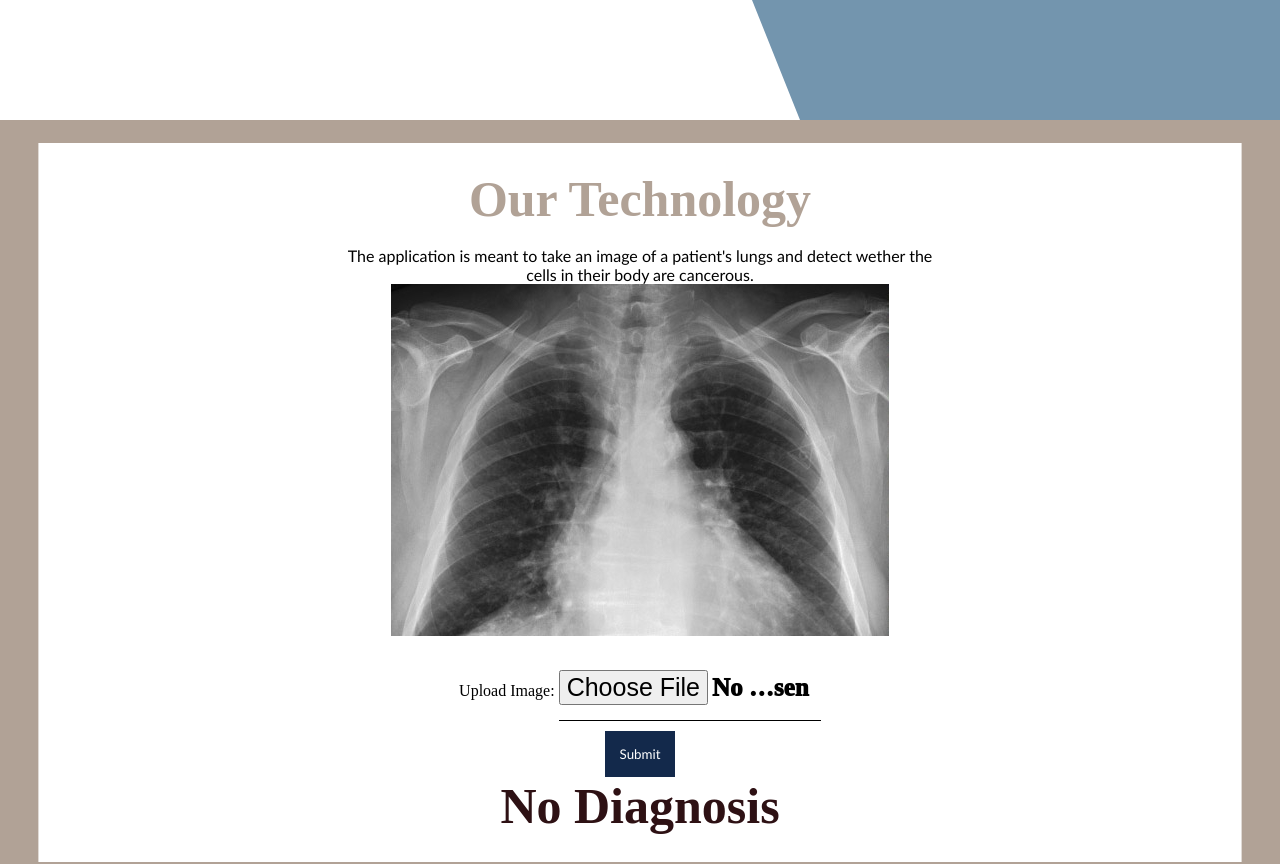
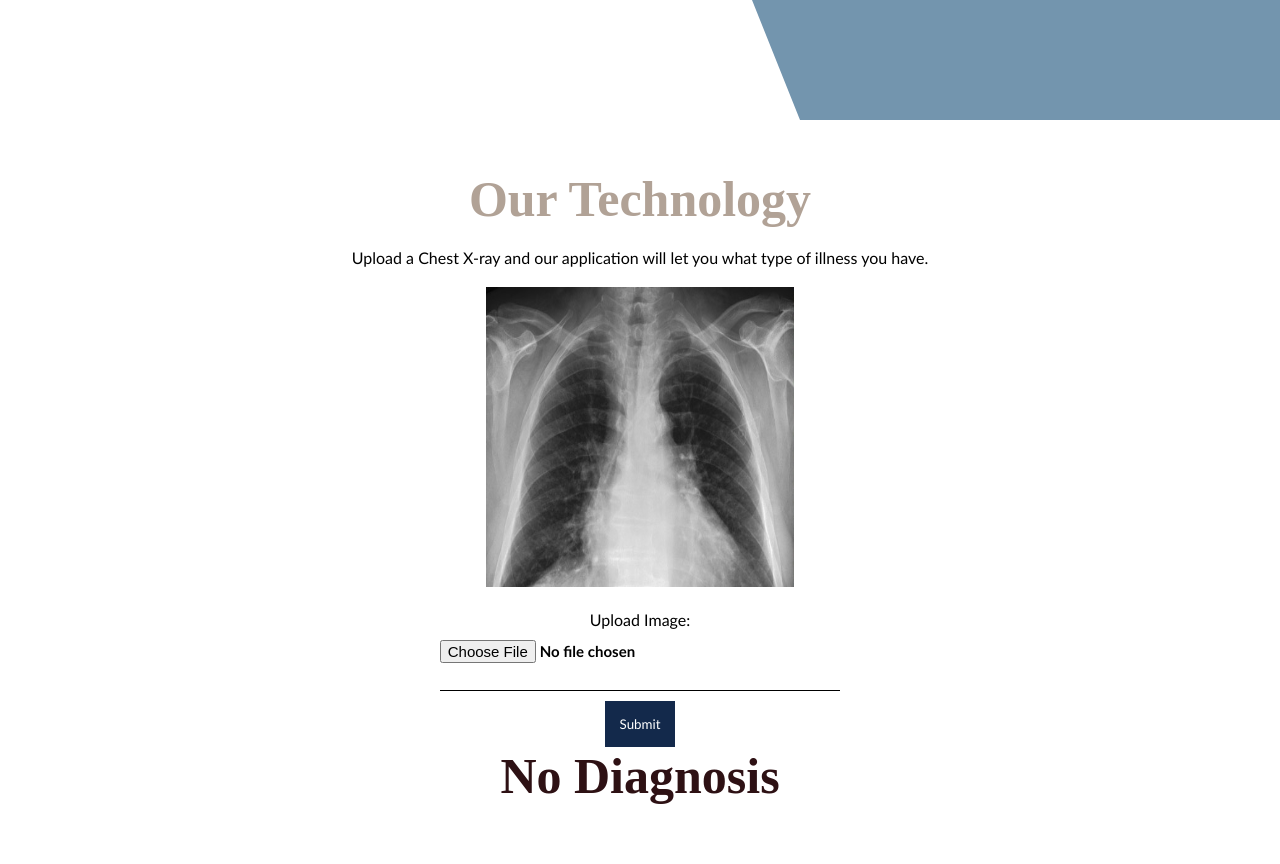
Before and after one commit to Aran0713/X-Ray-Analysis-Machine-learning-Project, a React (Create React App) app: page / in a window 1280 px wide. Shown: the part 680-1544 px from the top of the page. Built offline with nearby package versions, Linux system fonts and the light colour scheme; a web font is replaced by a local one.

Commit message:
Design changes on Tech page

```diff
--- a/src/Components/technologiesList/technologiesList.css
+++ b/src/Components/technologiesList/technologiesList.css
@@ -13,20 +13,37 @@
 }
 
 .tl-desc{
+
+    width: 600;
     font-family:'Gill Sans', 'Gill Sans MT', Calibri, 'Trebuchet MS', sans-serif;
+
+}
+
+.c-desc{
+    padding: 20px;
+}
+
+img{
+
+    width: 50%;
+    height: 300px;
+}
+
+.t-uploadText{
+    font-family:'Gill Sans', 'Gill Sans MT', Calibri, 'Trebuchet MS', sans-serif;
+}
+
+.t-inputFile{
+    font-size: 15px;
+    font-family:'Gill Sans', 'Gill Sans MT', Calibri, 'Trebuchet MS', sans-serif;
+    width: 100%;
+
 }
 
 .tl-title{
     font-size: 50px;
     font-weight: 600;
     color: #B1A296;
-}
-
-.tl-list{
-    width: 100%;
-    display: flex;
-    flex-wrap: wrap;
-    justify-content: space-evenly
 }
 
 .t{
--- a/src/Components/technologiesList/technologiesList.jsx
+++ b/src/Components/technologiesList/technologiesList.jsx
@@ -43,31 +43,21 @@ const TechnologiesList = () => {
 
   return (
     <div>
-      {" "}
       <div className="tl">
-        <div className="t-store">
-          <div className="t-bg"></div>
-        </div>
-
         <div className="tl-text">
           <h1 className="tl-title">Our Technology</h1>
         </div>
-        <br />
-        <div style={{ width: 600 }}>
+
+        <div className="tl-desc">
           <p className="c-desc">
-            The application is meant to take an image of a patient's lungs and
-            detect wether the cells in their body are cancerous.
+            Upload a Chest X-ray and our application will let you what type of illness you have.
           </p>
-          <img
-            src={previewImage}
-            // height={200} width={200}
-          />
+          <img src={previewImage} alt="default"/>
         </div>
 
         <form action="">
-          <label>
-            {" "}
-            Upload Image: <input type="file" name="image" onChange={handleChange} />
+          <label className="t-uploadText">
+            Upload Image: <input className = "t-inputFile" type="file" name="image" onChange={handleChange} />
           </label>
           <br />
           <button id="btn" type="submit" onClick={handleSubmit}>
```
